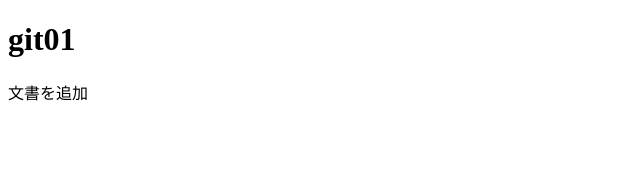
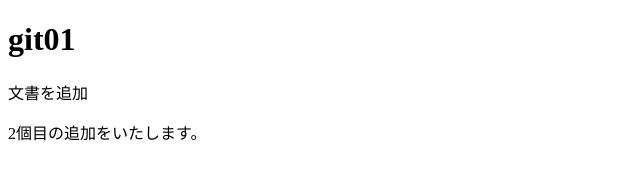
Before and after one commit to panini2518/git.project.01, a plain HTML site: page index.html in a window 1280 px wide. Shown: the whole page, without its empty margins (0-640 px from the left). Drawn offline with Linux system fonts and the light colour scheme.

Commit message:
2回目のコミットです

```diff
--- a/index.html
+++ b/index.html
@@ -7,5 +7,6 @@
 <body>
 <h1>git01</h1>
 <p>文書を追加</p>
+<p>2個目の追加をいたします。</p>
 </body>
 </html>
```
